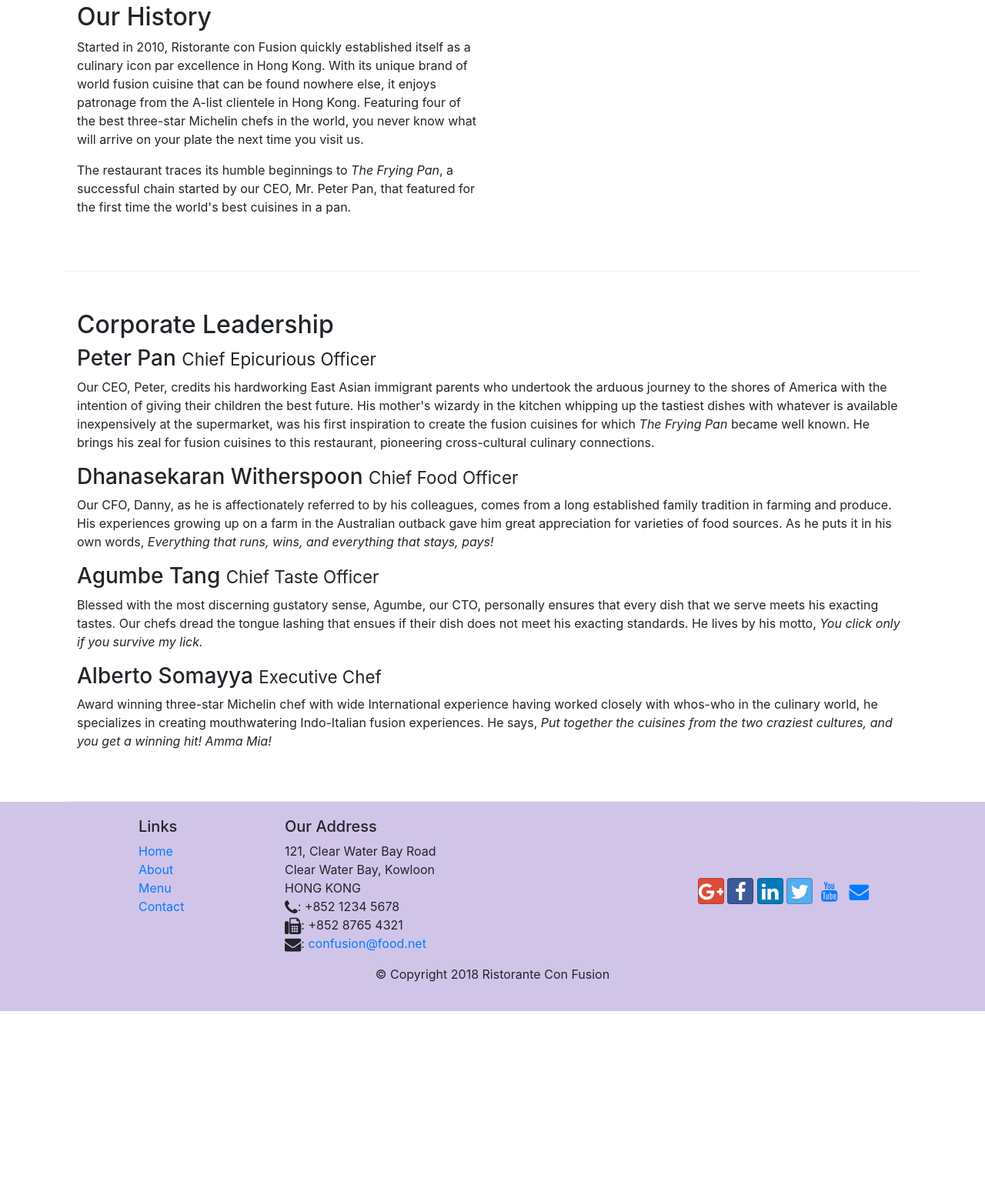
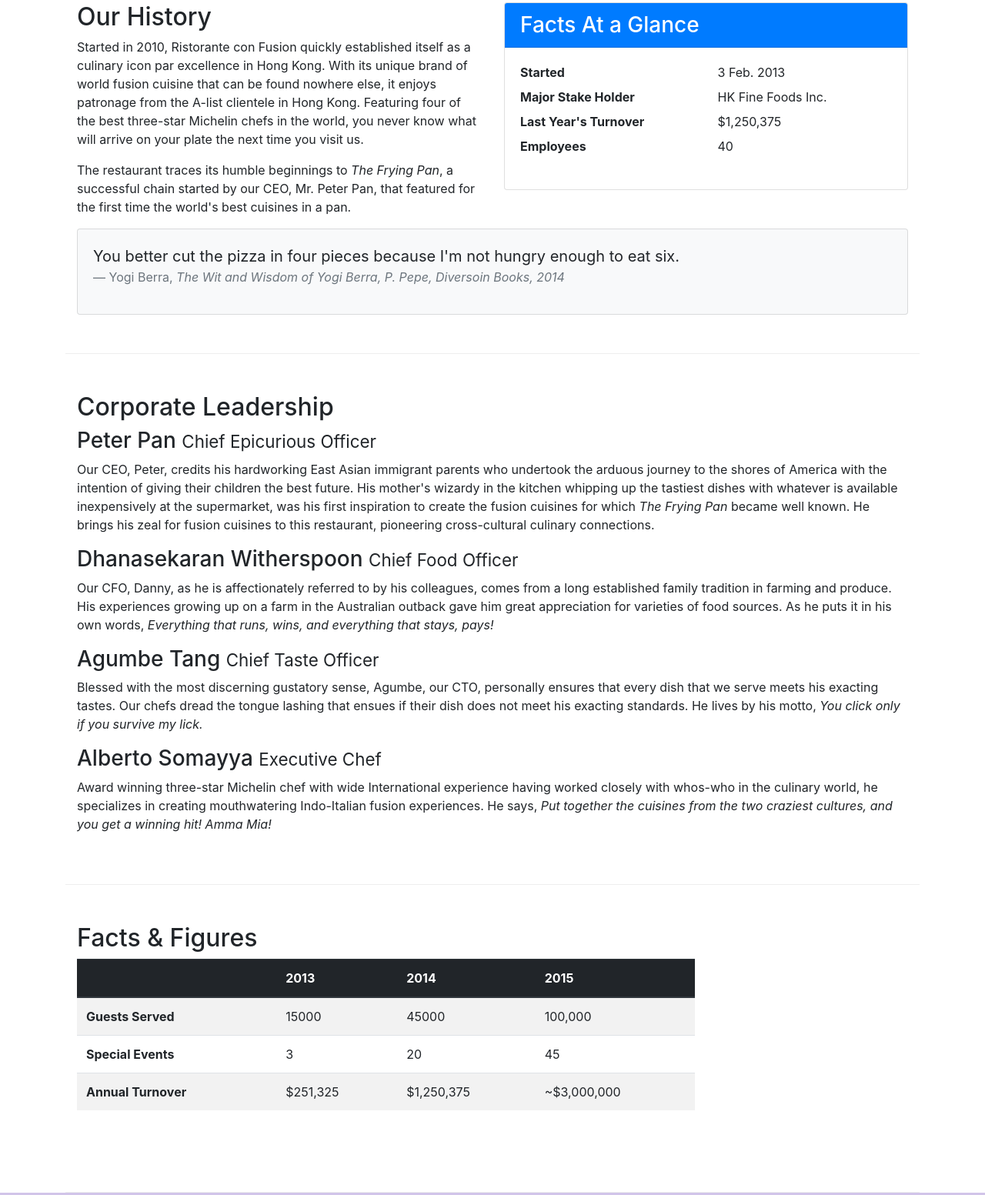
Before and after one commit to Talon-Dechert/Bootstrap, a website: page conFusion/aboutus.html in a window 1280 px wide. Shown: the part 512-2065 px from the top of the page at 77% size. Before the commit the page ends 1826 px from the top, so only its background shows below. Drawn offline with nearby package versions, Linux system fonts and the light colour scheme.

Commit message:
Fixed link in new page, added tables and cards to aboutus

```diff
--- a/conFusion/aboutus.html
+++ b/conFusion/aboutus.html
@@ -65,6 +65,33 @@
                 <p>The restaurant traces its humble beginnings to <em>The Frying Pan</em>, a successful chain started by our CEO, Mr. Peter Pan, that featured for the first time the world's best cuisines in a pan.</p>
             </div>
             <div class="col-sm">
+                <div class="card">
+                    <h3 class="card-header bg-primary text-white">Facts At a Glance</h3>
+                    <div class="card-body">
+                        <dl class="row">
+                            <dt class="col-6">Started</dt>
+                            <dd class="col-6">3 Feb. 2013</dd>
+                            <dt class="col-6">Major Stake Holder</dt>
+                            <dd class="col-6">HK Fine Foods Inc.</dd>
+                            <dt class="col-6">Last Year's Turnover</dt>
+                            <dd class="col-6">$1,250,375</dd>
+                            <dt class="col-6">Employees</dt>
+                            <dd class="col-6">40</dd>
+                        </dl>
+                    </div>
+                </div>
+            </div>
+            <div class="col-12">
+                <div class="card card-body bg-light">
+                    <blockquote class="blockquote">
+                        <p class="mb-0">You better cut the pizza in four pieces because I'm not hungry enough to eat six.
+                        </p>
+                        <footer class="blockquote-footer">Yogi Berra,
+                            <cite title="Source Title">The Wit and Wisdom of Yogi Berra, P. Pepe, Diversoin Books, 2014
+                            </cite>
+                        </footer>
+                    </blockquote>
+                </div>
             </div>
         </div>
 
@@ -81,6 +108,44 @@
                 <h3>Alberto Somayya <small>Executive Chef</small></h3>
                 <p class="d-none d-sm-block">Award winning three-star Michelin chef with wide International experience having worked closely with whos-who in the culinary world, he specializes in creating mouthwatering Indo-Italian fusion experiences. He says, <em>Put together the cuisines from the two craziest cultures, and you get a winning hit! Amma Mia!</em></p>
             </div>
+       </div>
+       <div class="row row-content">
+           <div class="col-12 col-sm-9">
+               <h2>Facts &amp; Figures</h2>
+               <div class="table-responsive">
+                   <table class="table table-striped">
+                       <thead class="thead-dark">
+                           <tr>
+                               <th>&nbsp;</th>
+                               <th>2013</th>
+                               <th>2014</th>
+                               <th>2015</th>
+                           </tr>
+                       </thead>
+                       <tbody>
+                           <tr>
+                               <th>Guests Served</th>
+                               <td>15000</td>
+                               <td>45000</td>
+                               <td>100,000</td>
+                           </tr>
+                           <tr>
+                               <th>Special Events</th>
+                               <td>3</td>
+                               <td>20</td>
+                               <td>45</td>
+                           </tr>
+                           <tr>
+                               <th>Annual Turnover</th>
+                               <td>$251,325</td>
+                               <td>$1,250,375</td>
+                               <td>~$3,000,000</td>
+                           </tr>
+                       </tbody>
+                   </table>
+               </div>
+           </div>
+           <div class="col-12 col-sm-3"></div>
        </div>
 
     </div>
```
Also changed, not shown: conFusion/contactus.html (+2 -2 lines).
